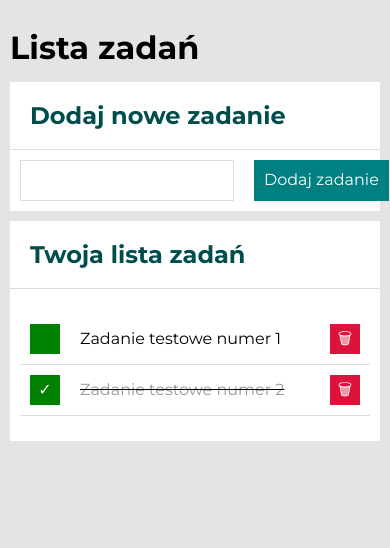
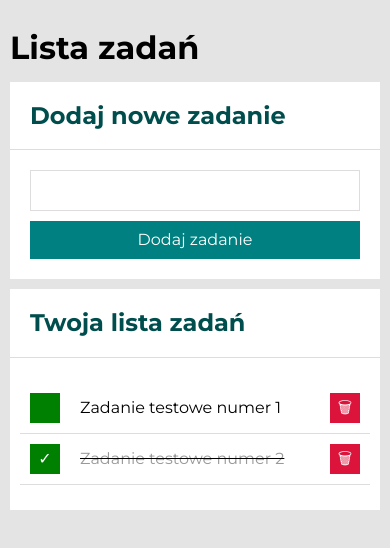
Before and after one commit to aWilku/toDoListApplication, a plain HTML site: page index.html in a window 390 px wide. Drawn offline with nearby package versions, Linux system fonts and the light colour scheme.

Commit message:
add media queries

```diff
--- a/css/form.css
+++ b/css/form.css
@@ -1,5 +1,12 @@
 .form {
     display: flex;
+    padding: 10px;
+}
+
+@media(max-width: 500px) {
+    .form {
+        flex-direction: column;
+    }
 }
 
 .form__input {
@@ -9,18 +16,25 @@
     border: 1px solid #dddddd;
 }
 
+@media(max-width: 500px) {
+    .form__input {
+        margin: 10px 10px 0;
+    }
+}
+
 .form__button {
-    flex-shrink: 0;
     padding: 10px;
     margin: 10px;
     border: none;
     background-color: hsl(180, 100%, 25%);
     color: white;
 }
+
 .form__button:hover {
     background-color: hsl(180, 100%, 30%);
     cursor: pointer;
 }
+
 .form__button:active {
     background-color: hsl(180, 100%, 35%);
 }
```
